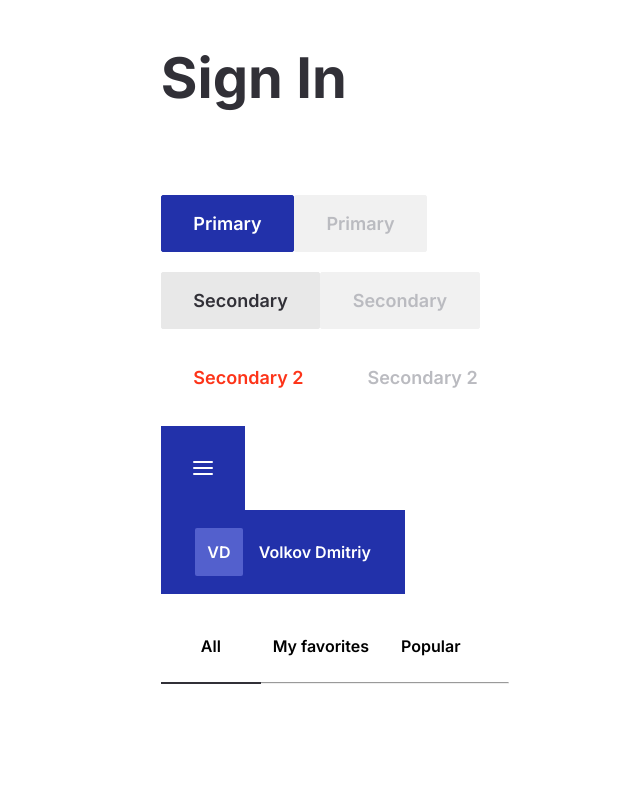
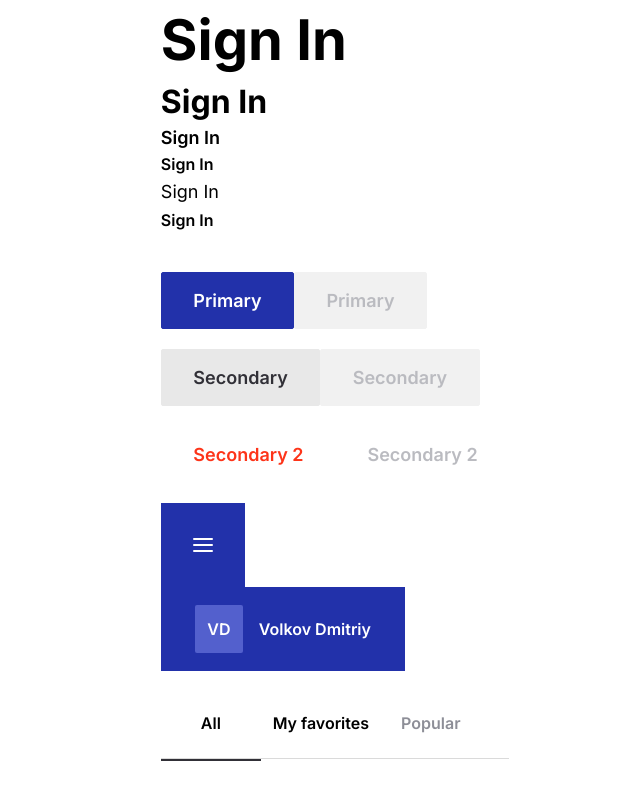
Before and after one commit to d1m0ss/myReactApp, a React (Create React App) app: page / in a window 1280 px wide. Shown: the whole page, without its empty margins (305-945 px from the left). Built offline with nearby package versions, Linux system fonts and the light colour scheme.

Commit message:
ref: style & scripts ref

```diff
--- a/src/App.scss
+++ b/src/App.scss
@@ -1,4 +1,9 @@
-.app{
-    width: max-content;
-    margin: auto;
+* {
+  margin: 0;
+  padding: 0;
+  box-sizing: border-box;
 }
+.app {
+  width: max-content;
+  margin: auto;
+}
--- a/src/App.tsx
+++ b/src/App.tsx
@@ -12,7 +12,12 @@ export const App = () => {
 
   return (
     <div className="app">
-      <Title content="Sign In" />
+      <Title type="H1" content="Sign In" />
+      <Title type="H2" content="Sign In" />
+      <Title type="H3" content="Sign In" />
+      <Title type="subline" content="Sign In" />
+      <Title type="primary" content="Sign In" />
+      <Title type="secondary" content="Sign In" />
       <br />
       <br />
       <Button content="Primary" type="primary" isDisabled={false} callback={handleClick} />
@@ -31,7 +36,7 @@ export const App = () => {
       <UserInfo userName="Volkov Dmitriy" />
       <br />
       <br />
-      <Tabs content="All My-favorites Popular"/>
+      <Tabs />
     </div>
   );
 };
--- /dev/null
+++ b/src/components/Tab/Tab.scss
@@ -0,0 +1,28 @@
+.tabs__item {
+  flex-basis: 100px;
+  font: normal 600 16px/24px "Inter";
+  list-style-type: none;
+  text-align: center;
+  user-select: none;
+  cursor: pointer;
+  padding-bottom: 24px;
+  position: relative;
+  &.active {
+    &::after {
+      content: "";
+      width: 100%;
+      height: 2px;
+      background: #313037;
+      position: absolute;
+      bottom: -2px;
+      left: 0;
+    }
+  }
+  &:hover {
+    color: #2231aa;
+  }
+  &.disabled {
+    cursor: not-allowed;
+    color: #8d8e97;
+  }
+}
--- /dev/null
+++ b/src/components/Tab/Tab.tsx
@@ -0,0 +1,26 @@
+import { FC } from "react";
+import "./Tab.scss";
+
+interface ITab {
+  title: string;
+  isActive?: boolean;
+  isDisabled?: boolean;
+}
+
+const hanleClick = (e: any) => {
+  if (e.target.classList.contains("disabled")) return;
+  const ParentArr = e.target.parentNode.childNodes;
+  ParentArr.forEach((i: any) => i.classList.remove("active"));
+  e.target.classList.add("active");
+};
+
+export const Tab: FC<ITab> = ({ title, isActive, isDisabled }) => {
+  return (
+    <li
+      onClick={hanleClick}
+      className={`tabs__item ${isActive ? "active" : ""} ${isDisabled ? "disabled" : ""}`}
+    >
+      {title}
+    </li>
+  );
+};
--- a/src/components/Tabs/Tabs.scss
+++ b/src/components/Tabs/Tabs.scss
@@ -1,37 +1,18 @@
 .tabs {
+  margin: 0 0 20px 0;
   &__wrapper {
     display: flex;
-    column-gap: 10px;
     padding: 0;
     margin: 0;
-  }
-  &__item {
-    flex-basis: 100px;
-    text-align: center;
-    list-style-type: none;
-    font: normal 600 16px/24px "Inter";
-    padding-bottom: 24px;
-    -webkit-user-select: none;
-    user-select: none;
-    cursor: pointer;
+    column-gap: 10px;
     position: relative;
-    &.active {
-      &::after {
-        content: "";
-        width: 100%;
-        height: 2px;
-        background: #313037;
-        position: absolute;
-        bottom: -2px;
-        left: 0;
-      }
-    }
-    &:hover {
-      color: #2231aa;
+    &::after {
+      content: "";
+      width: 100%;
+      height: 1px;
+      bottom: 0;
+      position: absolute;
+      background: #dadada;
     }
   }
-  & > hr {
-    margin: 0;
-    margin-bottom: 20px;
-  }
 }
--- a/src/components/Tabs/Tabs.tsx
+++ b/src/components/Tabs/Tabs.tsx
@@ -1,30 +1,21 @@
-import { FC } from "react";
+import { useState } from "react";
 import "./Tabs.scss";
+import { Tab } from "../Tab/Tab";
 
-interface ITabs {
-  content: string;
-}
-
-export const Tabs: FC<ITabs> = ({ content }) => {
-  const getTabsQuantity = (content: string, event: (e: any) => void) => {
-    if (!content.length) return "The content field is empty";
-    content = content.trim();
-    return content.split(" ").map((el, i) => (
-      <li key={i} className={`tabs__item${!i ? " active" : ""}`} onClick={event}>
-        {el.replace("-", " ")}
-      </li>
-    ));
-  };
-
-  const switchTab = (e: any) => {
-    e.target.parentNode.childNodes.forEach((item: any) => item.classList.remove("active"));
-    e.target.classList.toggle("active");
-  };
+export const Tabs = () => {
+  const [tabs] = useState([
+    { isActive: true, isDisabled: false, title: "All" },
+    { isActive: false, isDisabled: false, title: "My favorites" },
+    { isActive: false, isDisabled: true, title: "Popular" },
+  ]);
 
   return (
     <div className="tabs">
-      <ul className="tabs__wrapper">{getTabsQuantity(content, switchTab)}</ul>
-      <hr />
+      <ul className="tabs__wrapper">
+        {tabs.map(({ title, isActive, isDisabled }, i) => (
+          <Tab key={i} title={title} isActive={isActive} isDisabled={isDisabled} />
+        ))}
+      </ul>
     </div>
   );
 };
--- a/src/components/Title/Title.scss
+++ b/src/components/Title/Title.scss
@@ -1,4 +1,21 @@
 .title {
-  font: normal 700 56px/80px "Inter";
   color: #313037;
+  &__H1 {
+    font: normal 700 56px/80px "Inter";
+  }
+  &__H2 {
+    font: normal 700 32px/44px "Inter";
+  }
+  &__H3 {
+    font: normal 600 18px/28px "Inter";
+  }
+  &__subline {
+    font: normal 600 16px/24px "Inter";
+  }
+  &__primary {
+    font: normal 400 18px/32px "Inter";
+  }
+  &__secondary {
+    font: normal 600 16px/24px "Inter";
+  }
 }
--- a/src/components/Title/Title.tsx
+++ b/src/components/Title/Title.tsx
@@ -3,6 +3,18 @@ import "./Title.scss";
 
 interface ITitle {
   content: string;
+  type: "H1" | "H2" | "H3" | "subline" | "primary" | "secondary";
 }
 
-export const Title: FC<ITitle> = ({ content }) => <h1 className="title">{content}</h1>;
+export const Title: FC<ITitle> = ({ type, content }) => {
+  const titlesMap = {
+    H1: <h1 className={`title__${type}`}>{content}</h1>,
+    H2: <h1 className={`title__${type}`}>{content}</h1>,
+    H3: <h1 className={`title__${type}`}>{content}</h1>,
+    subline: <h1 className={`title__${type}`}>{content}</h1>,
+    primary: <h1 className={`title__${type}`}>{content}</h1>,
+    secondary: <h1 className={`title__${type}`}>{content}</h1>,
+  };
+
+  return <>{titlesMap[type]}</>;
+};
```
Also changed, not shown: 1 other file (tests, documents, lock files or other folders).
